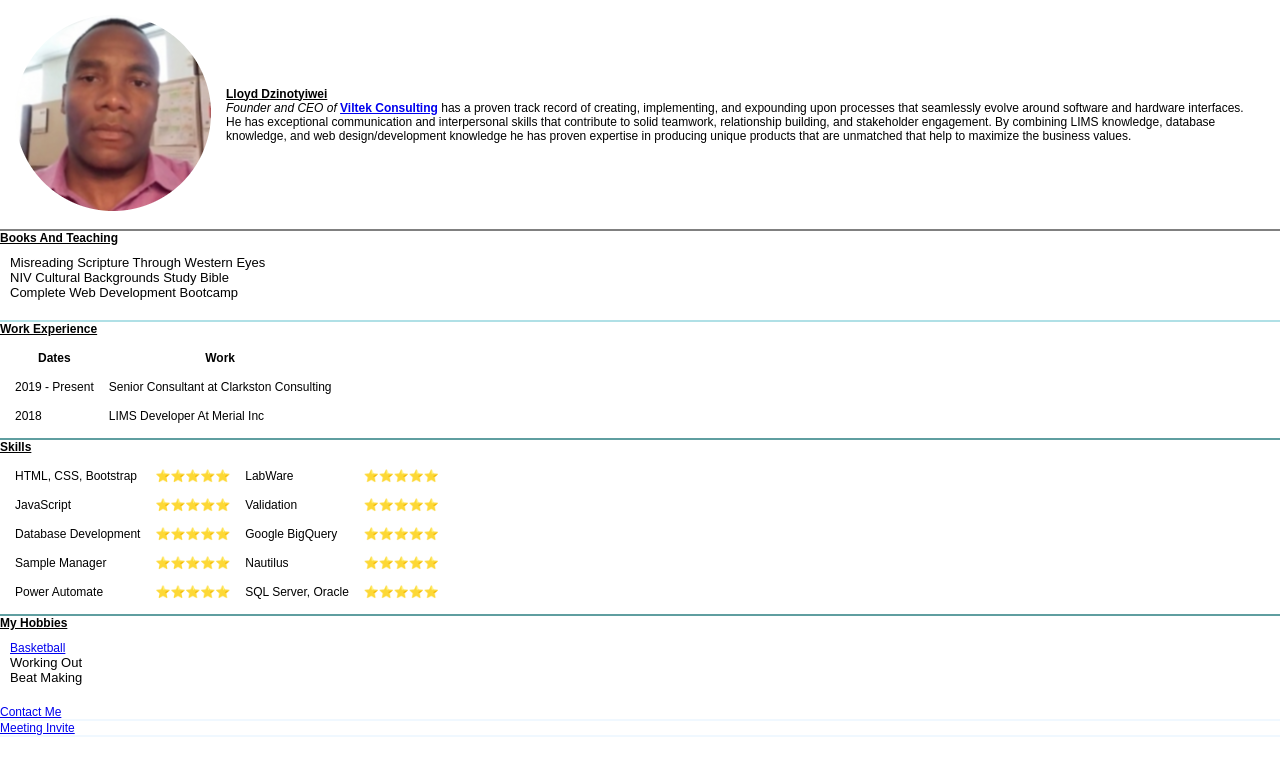
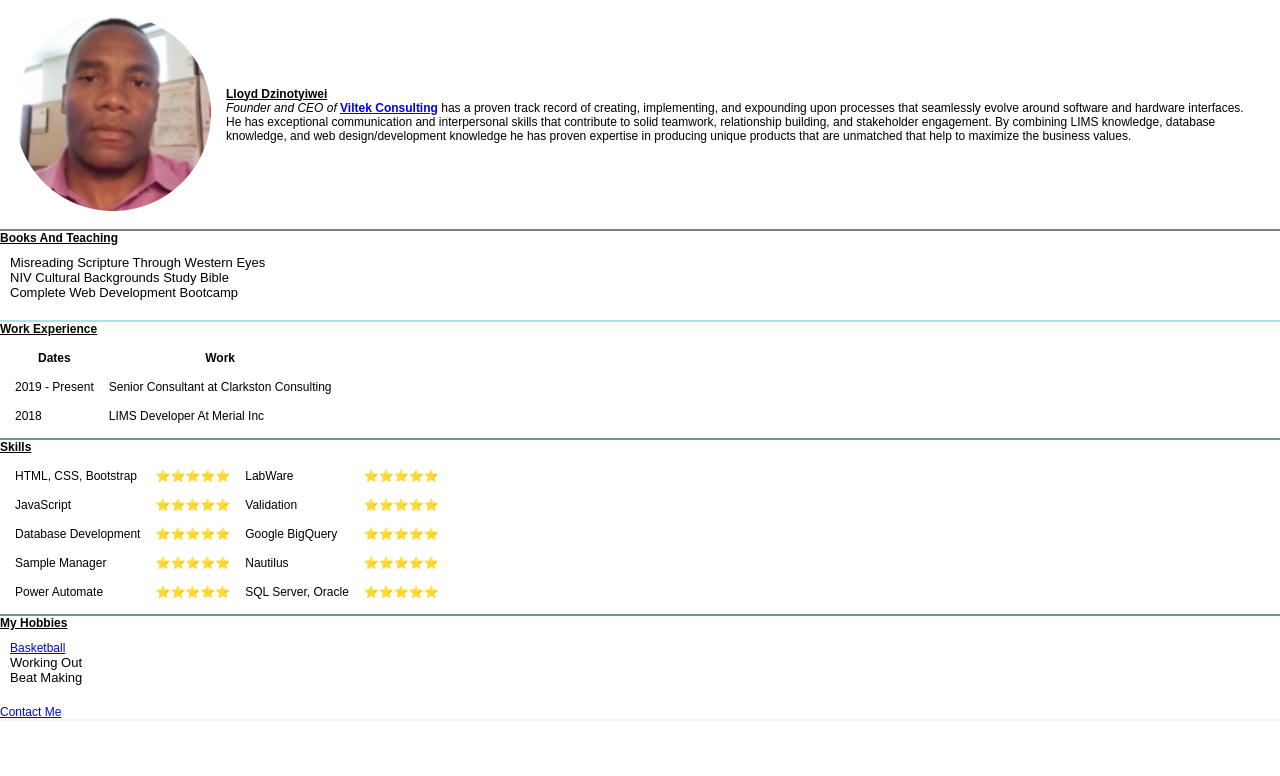
Before and after one commit to funkflav/viltekcv, a plain HTML site: page index.html in a window 1280 px wide. Drawn offline with Linux system fonts and the light colour scheme.

Commit message:
Update index.html

```diff
--- a/index.html
+++ b/index.html
@@ -110,7 +110,5 @@
     </p>
     <p><a href="contact.html">Contact Me</a></p>
     <hr color="aliceblue" size="3">
-    <p><a href="meetinginvite.html">Meeting Invite</a></p>
-    <hr color="aliceblue" size="3">
   </body>
 </html>
```
